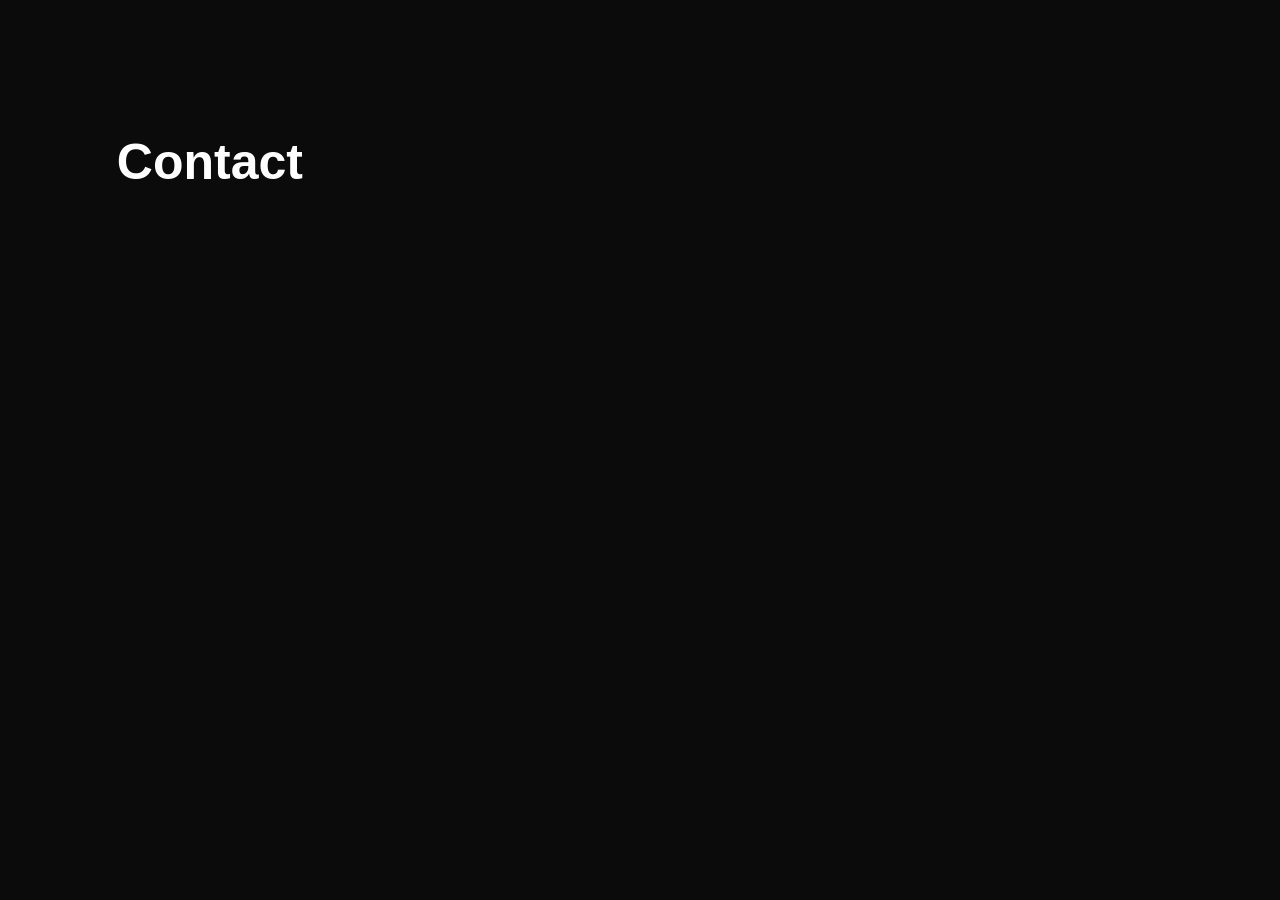
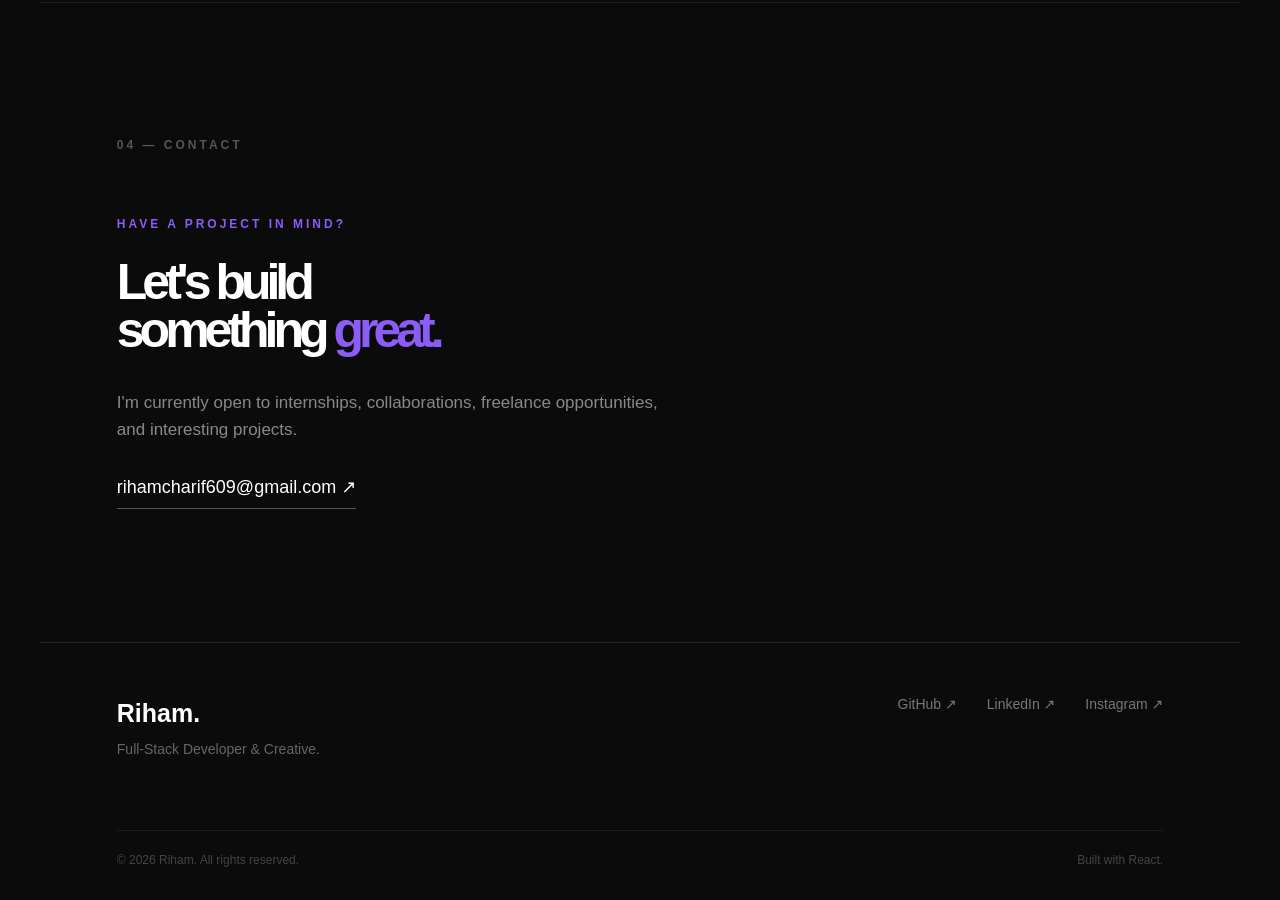
Before and after one commit to rihamcharif609-del/riham-portfolio, a React (Vite) app: page / in a window 1280 px wide. Shown: the part 3540-4440 px from the top of the page. Before the commit the page ends 4182 px from the top, so only its background shows below. Built offline with nearby package versions, Linux system fonts and the light colour scheme.

Commit message:
Add contact/foote section

```diff
--- a/src/App.jsx
+++ b/src/App.jsx
@@ -3,6 +3,8 @@ import Hero from "./components/Hero";
 import About from "./components/About";
 import Skills from "./components/Skills";
 import Projects from "./components/Projects";
+import Contact from "./components/Contact";
+import Footer from "./components/Footer";
 
 function App() {
   return (
@@ -18,10 +20,10 @@ function App() {
 
         <Projects />
 
-        <section id="contact">
-          <h2>Contact</h2>
-        </section>
+        <Contact />
       </main>
+
+      <Footer />
     </>
   );
 }
--- /dev/null
+++ b/src/components/Contact.jsx
@@ -0,0 +1,35 @@
+function Contact() {
+  return (
+    <section className="contact-section" id="contact">
+      <div className="section-label">
+        04 — CONTACT
+      </div>
+
+      <div className="contact-content">
+        <p className="contact-small">
+          HAVE A PROJECT IN MIND?
+        </p>
+
+        <h2>
+          Let's build
+          <br />
+          something <span>great.</span>
+        </h2>
+
+        <p className="contact-description">
+          I'm currently open to internships, collaborations,
+          freelance opportunities, and interesting projects.
+        </p>
+
+        <a
+          href="mailto:rihamcharif609@gmail.com"
+          className="contact-email"
+        >
+          rihamcharif609@gmail.com ↗
+        </a>
+      </div>
+    </section>
+  );
+}
+
+export default Contact;
--- /dev/null
+++ b/src/components/Footer.jsx
@@ -0,0 +1,57 @@
+function Footer() {
+  return (
+    <footer className="footer">
+
+      <div className="footer-content">
+
+        <div className="footer-brand">
+          <h3>Riham.</h3>
+
+          <p>
+            Full-Stack Developer & Creative.
+          </p>
+        </div>
+
+        <div className="footer-links">
+
+          <a
+            href="https://github.com/rihamcharif609-del"
+            target="_blank"
+            rel="noreferrer"
+          >
+            GitHub ↗
+          </a>
+
+          <a
+            href="#"
+          >
+            LinkedIn ↗
+          </a>
+
+          <a
+            href="#"
+          >
+            Instagram ↗
+          </a>
+
+        </div>
+
+      </div>
+
+      <div className="footer-bottom">
+
+        <span>
+          © {new Date().getFullYear()} Riham. All rights reserved.
+        </span>
+
+        <span>
+          Built with React.
+        </span>
+
+      </div>
+
+    </footer>
+  );
+}
+
+export default Footer;
--- a/src/index.css
+++ b/src/index.css
@@ -642,3 +642,181 @@ section:not(.hero) h2 {
   }
 
 }
+/* =========================
+   CONTACT
+========================= */
+
+.contact-section {
+  min-height: 90vh;
+
+  display: flex;
+
+  flex-direction: column;
+
+  justify-content: center;
+
+  border-top: 1px solid #1f1f1f;
+}
+
+.contact-content {
+  max-width: 850px;
+}
+
+.contact-small {
+  color: #8b5cf6;
+
+  font-size: 12px;
+
+  font-weight: 600;
+
+  letter-spacing: 3px;
+
+  margin-bottom: 25px;
+}
+
+.contact-content h2 {
+  font-size: clamp(60px, 9vw, 110px);
+
+  line-height: 0.95;
+
+  letter-spacing: -5px;
+
+  margin-bottom: 35px;
+}
+
+.contact-content h2 span {
+  color: #8b5cf6;
+}
+
+.contact-description {
+  max-width: 550px;
+
+  color: #888;
+
+  font-size: 17px;
+
+  margin-bottom: 30px;
+}
+
+.contact-email {
+  display: inline-block;
+
+  font-size: 18px;
+
+  color: #ffffff;
+
+  padding-bottom: 6px;
+
+  border-bottom: 1px solid #555;
+
+  transition: 0.3s;
+}
+
+.contact-email:hover {
+  color: #8b5cf6;
+
+  border-color: #8b5cf6;
+}
+
+
+/* =========================
+   FOOTER
+========================= */
+
+.footer {
+  max-width: 1200px;
+
+  margin: auto;
+
+  padding: 50px 6% 30px;
+
+  border-top: 1px solid #222;
+}
+
+.footer-content {
+  display: flex;
+
+  justify-content: space-between;
+
+  align-items: start;
+
+  gap: 40px;
+
+  margin-bottom: 70px;
+}
+
+.footer-brand h3 {
+  font-size: 25px;
+
+  margin-bottom: 5px;
+}
+
+.footer-brand p {
+  color: #666;
+
+  font-size: 14px;
+}
+
+.footer-links {
+  display: flex;
+
+  gap: 30px;
+}
+
+.footer-links a {
+  color: #777;
+
+  font-size: 14px;
+
+  transition: 0.3s;
+}
+
+.footer-links a:hover {
+  color: #ffffff;
+}
+
+.footer-bottom {
+  display: flex;
+
+  justify-content: space-between;
+
+  padding-top: 20px;
+
+  border-top: 1px solid #1c1c1c;
+
+  color: #444;
+
+  font-size: 12px;
+}
+
+
+/* =========================
+   FOOTER MOBILE
+========================= */
+
+@media (max-width: 600px) {
+
+  .contact-content h2 {
+    font-size: 60px;
+
+    letter-spacing: -3px;
+  }
+
+  .footer-content {
+    flex-direction: column;
+
+    margin-bottom: 40px;
+  }
+
+  .footer-links {
+    flex-wrap: wrap;
+
+    gap: 20px;
+  }
+
+  .footer-bottom {
+    flex-direction: column;
+
+    gap: 10px;
+  }
+}
```
